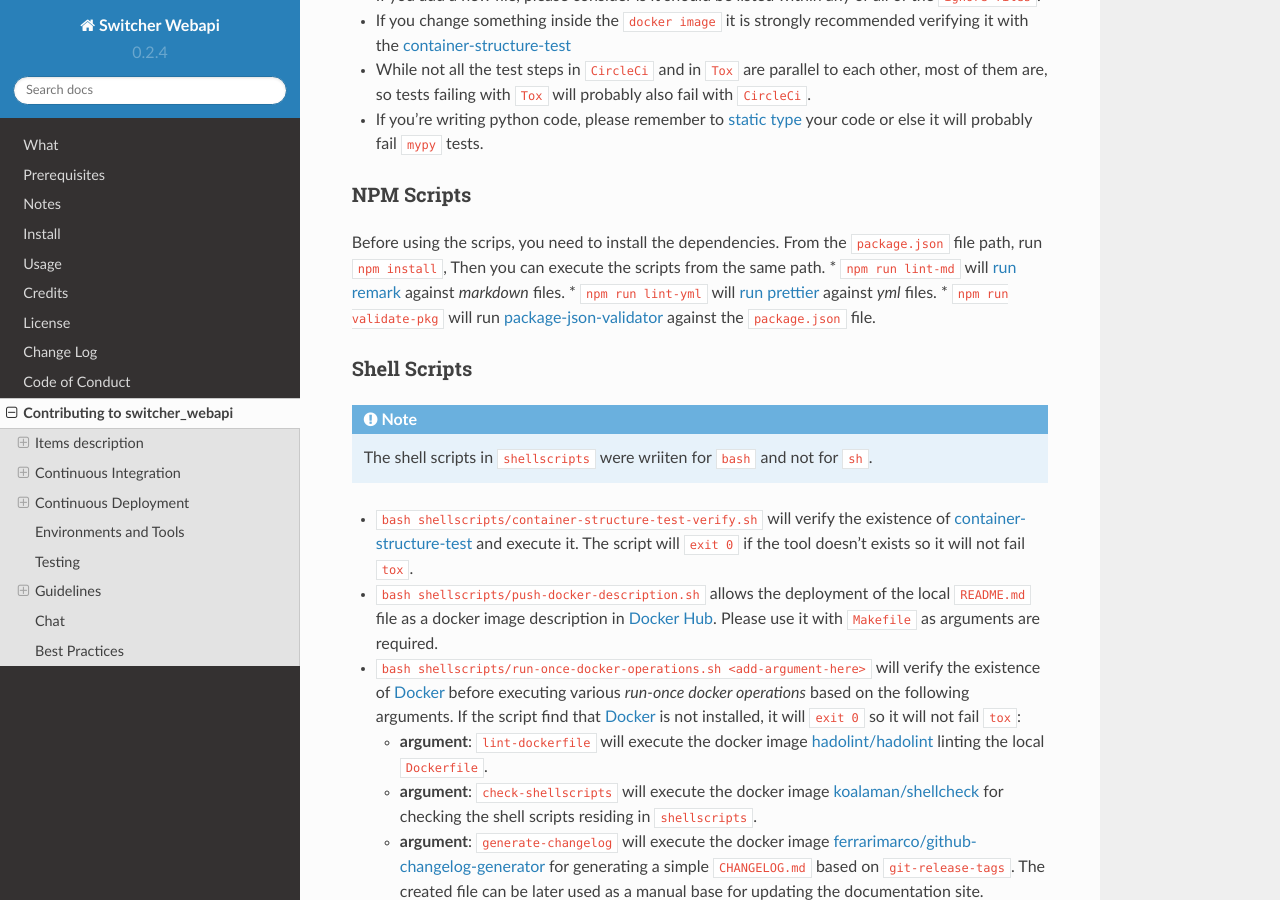
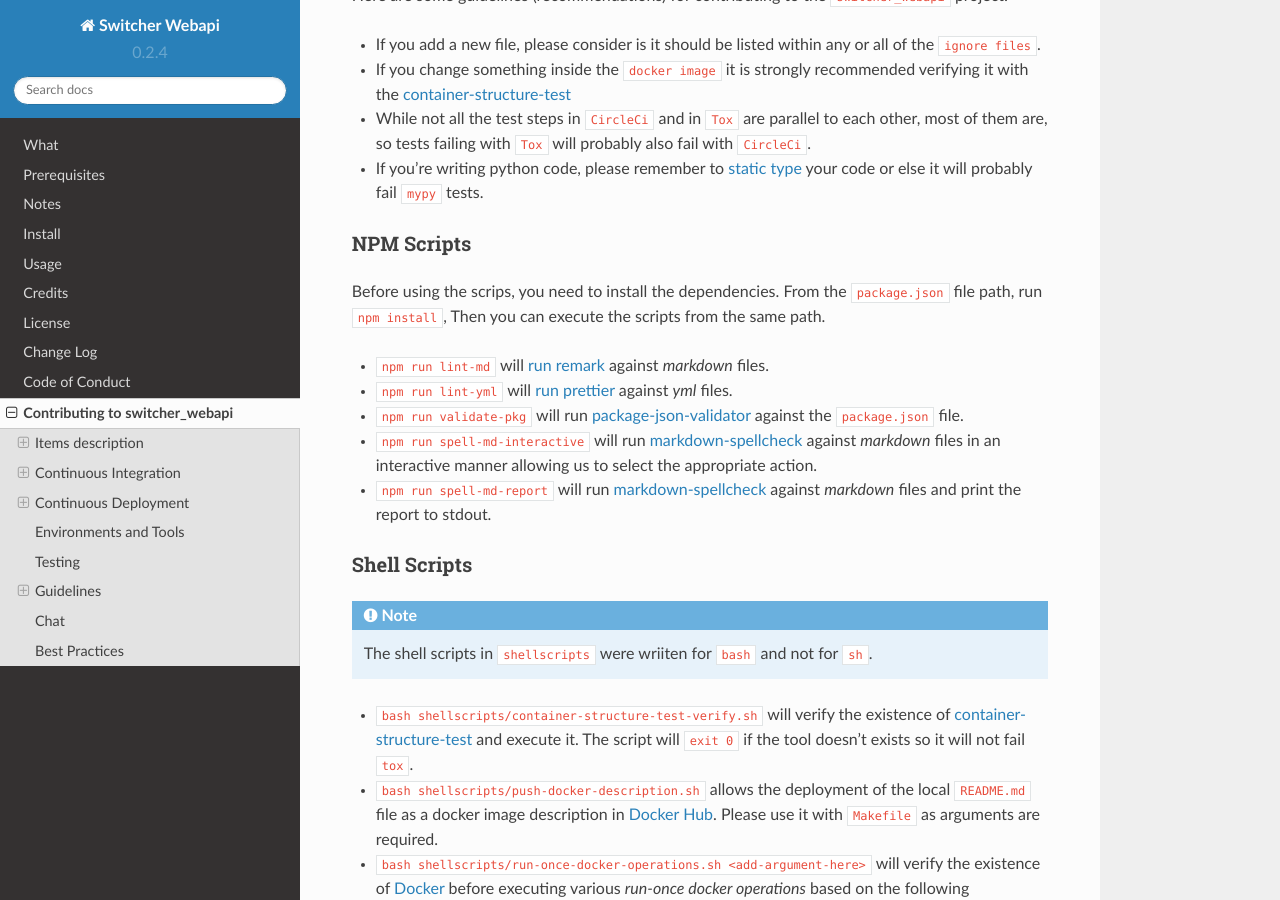
Before and after one commit to TomerFi/switcher_webapi, a Sphinx documentation site: the page built from docs/source/contributing.rst, in a window 1280 px wide and 900 px high, scrolled down 5705 px. Built offline with Sphinx 7.4.7 and the Read the Docs theme 2.0.0, drawn with Linux system fonts in a browser that asks for light colours; some of the changed text lies outside the part shown.

Commit message:
Added markdown-spellcheck to contributing docs.

```diff
--- a/docs/source/contributing.rst
+++ b/docs/source/contributing.rst
@@ -215,6 +215,11 @@ Environments and Tools
 
     *   `remark-lint`_ is configured with ``.remarkrc``.
 
+*   *NPM Package*: `markdown-spellcheck`_ for checking the project *markdown* files for spelling
+    errors.
+
+    *   `markdown-spellcheck`_ dictionary file is ``.spelling``.
+
 *   *NPM Package*: prettier_ for validating yml files syntax against all existing yml files.
     *   Ignoring files with prettier_ is done using the ``.prettierignore`` file.
 
@@ -296,9 +301,18 @@ NPM Scripts
 Before using the scrips, you need to install the dependencies.
 From the ``package.json`` file path, run ``npm install``,
 Then you can execute the scripts from the same path.
+
 *   ``npm run lint-md`` will `run remark`_ against *markdown* files.
+
 *   ``npm run lint-yml`` will `run prettier`_ against *yml* files.
+
 *   ``npm run validate-pkg`` will run `package-json-validator`_ against the ``package.json`` file.
+
+*   ``npm run spell-md-interactive`` will run `markdown-spellcheck`_ against *markdown* files in an
+    interactive manner allowing us to select the appropriate action.
+
+*   ``npm run spell-md-report`` will run `markdown-spellcheck`_ against *markdown* files and print
+    the report to stdout.
 
 Shell Scripts
 -------------
@@ -452,3 +466,4 @@ Any contribution bumping up this percentage will be gladly embraced.
 .. _CII Best Practices: https://bestpractices.coreinfrastructure.org/en/projects/2891
 .. _black: https://pypi.org/project/black/
 .. _PEP518: https://www.python.org/dev/peps/pep-0518/
+.. _markdown-spellcheck: https://www.npmjs.com/package/markdown-spellcheck
```
Also changed, not shown: CONTRIBUTING.md (+12 -1 lines).
